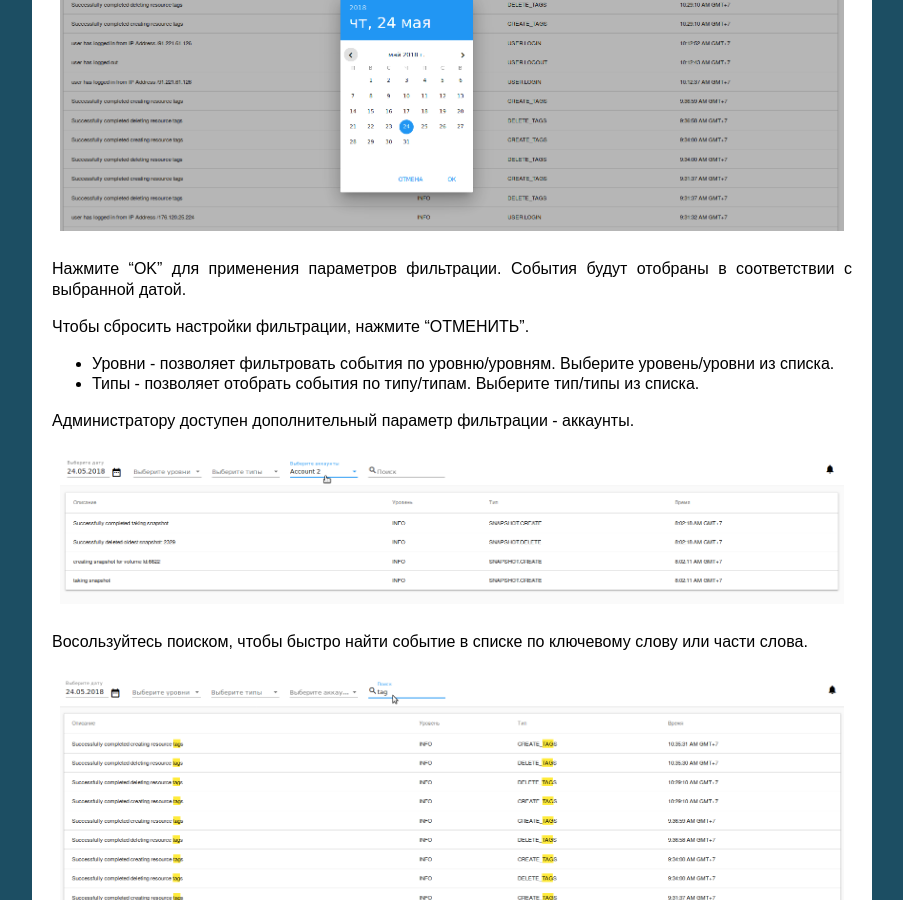
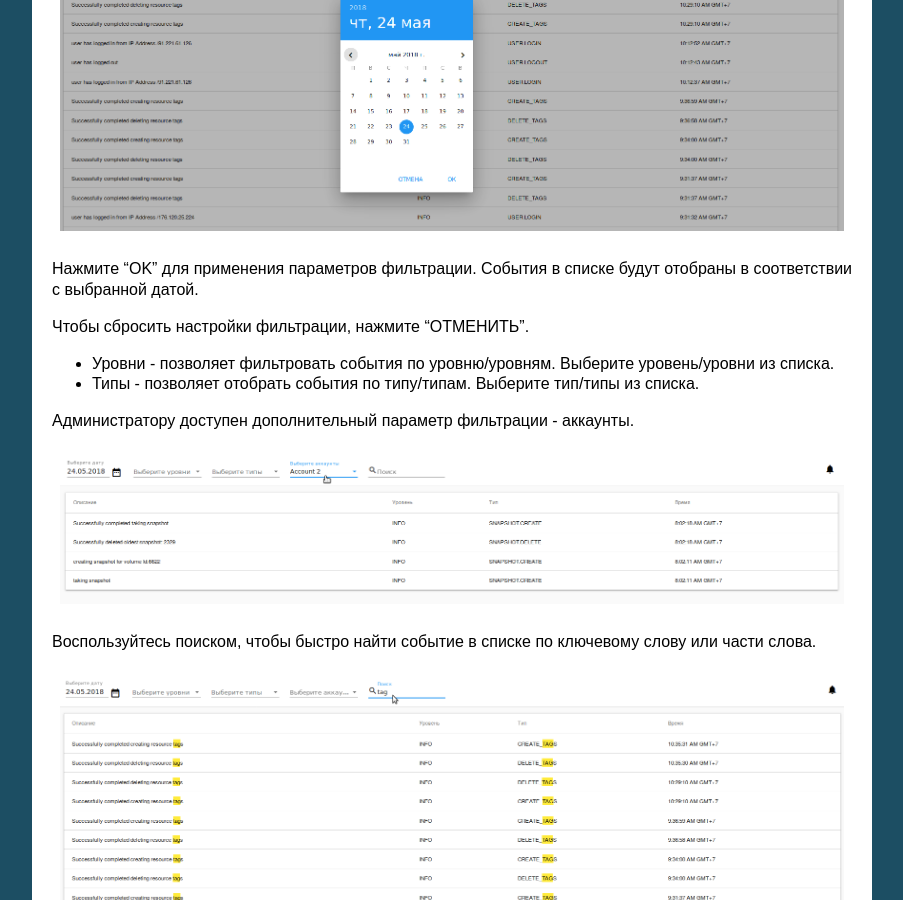
Before and after one commit to MaslovaEV/RU_CloudStack-UI, a Sphinx documentation site: the page built from RUdocs/source/CSUI-Events-RU.rst, in a window 1280 px wide and 900 px high, scrolled down 1537 px. Shown: the whole window, without its empty margins (198-1101 px from the left). Built offline with Sphinx 7.4.7, drawn with Linux system fonts in a browser that asks for light colours; pages that are not in the unit, such as notebooks, are missing from menus; some of the changed text lies outside the part shown.

Commit message:
Update CSUI-Events-RU.rst

```diff
--- a/RUdocs/source/CSUI-Events-RU.rst
+++ b/RUdocs/source/CSUI-Events-RU.rst
@@ -37,7 +37,7 @@
 
 .. figure:: _static/RU_Events_Datepicker.png
 
-Нажмите "OK" для применения параметров фильтрации. События будут отобраны в соответствии с выбранной датой.
+Нажмите "OK" для применения параметров фильтрации. События в списке будут отобраны в соответствии с выбранной датой.
 
 Чтобы сбросить настройки фильтрации, нажмите "ОТМЕНИТЬ".
 
@@ -49,7 +49,7 @@
 
 .. figure:: _static/RU_Events_AdminFiltering.png
 
-Восользуйтесь поиском, чтобы быстро найти событие в списке по ключевому слову или части слова.
+Воспользуйтесь поиском, чтобы быстро найти событие в списке по ключевому слову или части слова.
 
 .. figure:: _static/RU_Events_Search.png
 
```
Also changed, not shown: other parts of RUdocs/source/CSUI-Events-RU.rst (+2 -2 lines).
